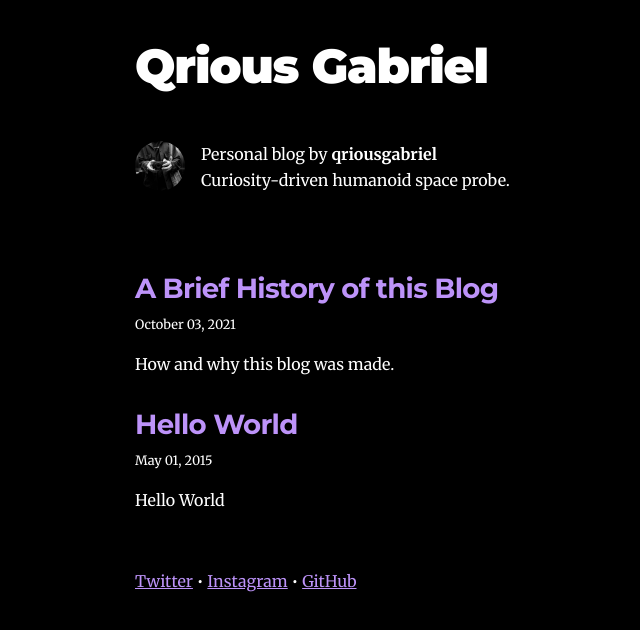
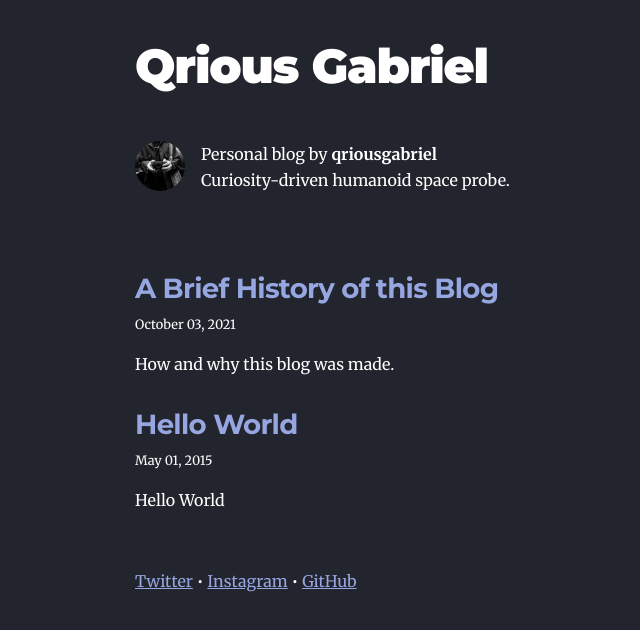
Before and after one commit to gabrlyg/qriousgabriel.com, a Gatsby site: page / in a window 1280 px wide. Shown: the whole page, without its empty margins (189-829 px from the left). Built offline with nearby package versions, Linux system fonts and the light colour scheme; Gatsby itself is replaced by a stand-in of ours.

Commit message:
chore: updated styling

```diff
--- a/src/style.css
+++ b/src/style.css
@@ -54,13 +54,13 @@
   --fontSize-5: 2.074rem;
   --fontSize-6: 2.488rem;
   --fontSize-7: 2.986rem;
-  --color-primary: #bd93f9;
+  --color-primary: #96a6e0;
   --color-text: #ffffff;
   --color-text-light: #f2f2f2;
   --color-heading: #ffffff;
   --color-heading-black: #ffffff;
   --color-accent: #d1dce5;
-  --color-background: #000000;
+  --color-background: #23252e;
 }
 
 /* HTML elements */
--- a/src/styles/prism-theme.css
+++ b/src/styles/prism-theme.css
@@ -76,7 +76,7 @@ pre::-webkit-scrollbar-track {
 }
 
 pre::-webkit-scrollbar-thumb {
-  background-color: var(--purple);
+  background-color: var(--color-primary);
   border-radius: 0px;
 }
 
```
